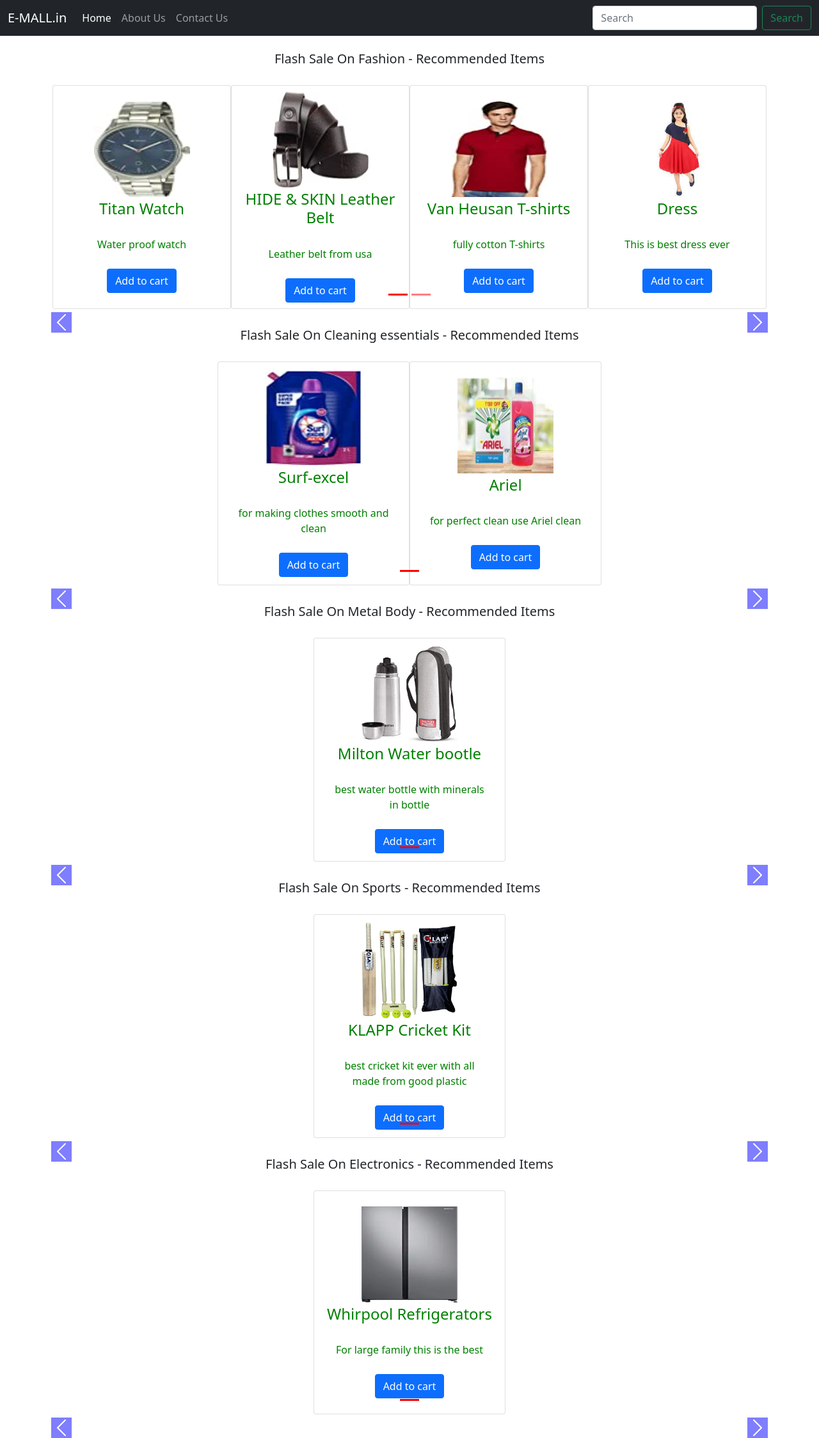
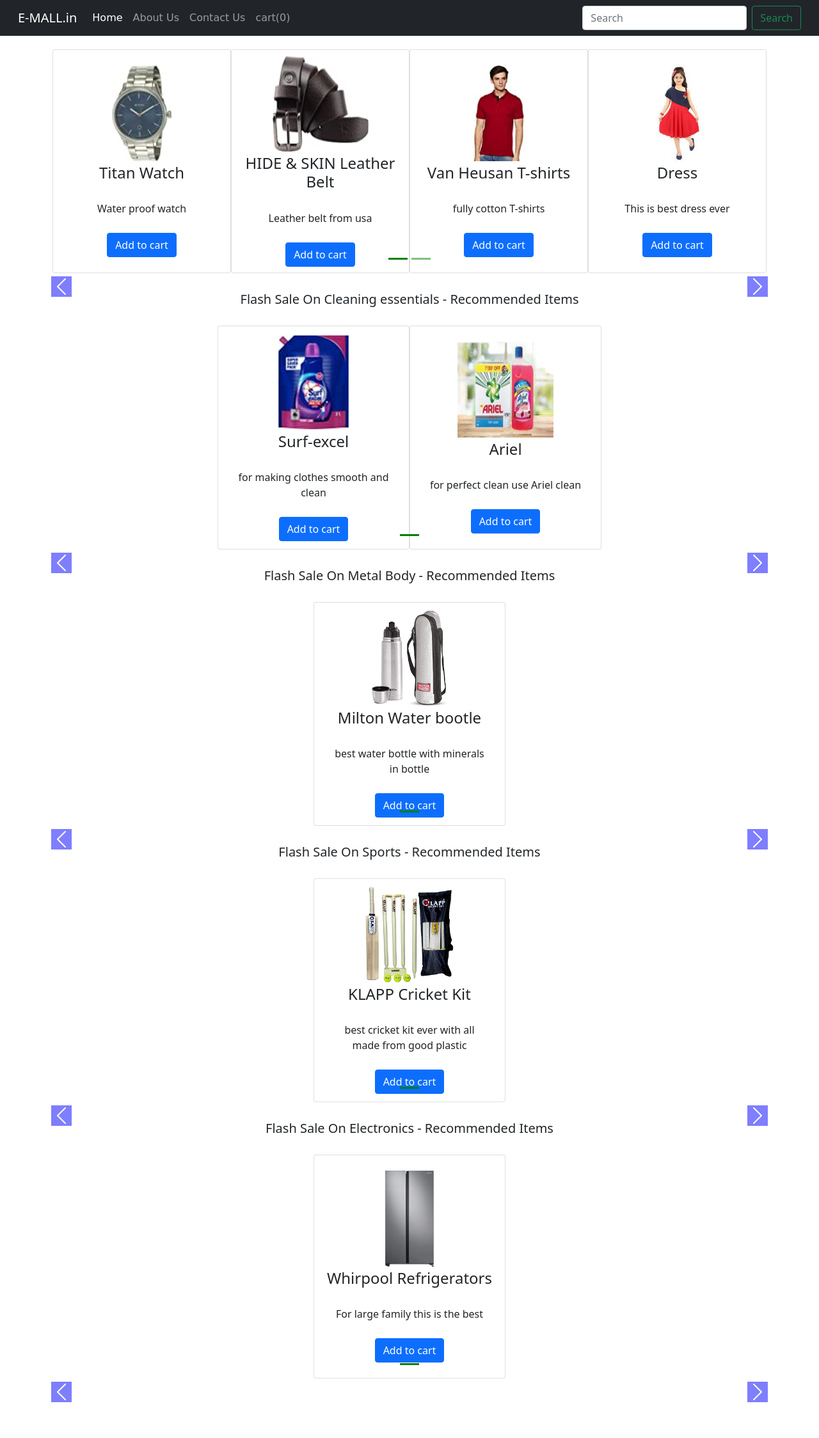
Before and after one commit to raunak321321/E-commerce-website, a Django app: page /shop/ in a window 1280 px wide. Shown: the whole page at 64% size. After the commit the page ends 2192 px from the top, so only its background shows below. Run offline with Django 3.2, Linux system fonts and the light colour scheme; data comes from the database, SQL or seed files in the repository; some libraries are stand-ins or nearby versions.

Commit message:
After styling and updation of cart from scratch

```diff
--- a/shop/templates/shop/basics.html
+++ b/shop/templates/shop/basics.html
@@ -7,6 +7,8 @@
   <meta name="viewport" content="width=device-width, initial-scale=1">
 
   <!-- Bootstrap CSS -->
+  <link rel="stylesheet" href="https://stackpath.bootstrapcdn.com/bootstrap/4.2.1/css/bootstrap.min.css" integrity="sha384-GJzZqFGwb1QTTN6wy59ffF1BuGJpLSa9DkKMp0DgiMDm4iYMj70gZWKYbI706tWS" crossorigin="anonymous">
+
   <link href="https://cdn.jsdelivr.net/npm/bootstrap@5.0.0-beta3/dist/css/bootstrap.min.css" rel="stylesheet"
     integrity="sha384-eOJMYsd53ii+scO/bJGFsiCZc+5NDVN2yr8+0RDqr0Ql0h+rP48ckxlpbzKgwra6" crossorigin="anonymous">
 
@@ -19,7 +21,7 @@
 </head>
 
 <body>
-  <nav class="navbar navbar-expand-lg navbar-dark bg-dark">
+  <nav class="navbar navbar-expand-lg navbar-dark bg-dark" id="navbar">
     <div class="container-fluid">
       <a class="navbar-brand" href="#">E-MALL.in</a>
       <button class="navbar-toggler" type="button" data-bs-toggle="collapse" data-bs-target="#navbarSupportedContent" aria-controls="navbarSupportedContent" aria-expanded="false" aria-label="Toggle navigation">
@@ -35,6 +37,9 @@
           </li>
           <li class="nav-item">
             <a class="nav-link" href="#">Contact Us</a>
+          </li>
+          <li class="nav-item">
+            <a class="nav-link" href="#" id="cart_number">cart(0)</a>
           </li>
           <!-- <li class="nav-item dropdown">
             <a class="nav-link dropdown-toggle" href="#" id="navbarDropdown" role="button" data-bs-toggle="dropdown" aria-expanded="false">
@@ -59,15 +64,23 @@
     </div>
   </nav>
 
-  <script src="https://cdn.jsdelivr.net/npm/bootstrap@5.0.0-beta3/dist/js/bootstrap.bundle.min.js"
+   <script src="https://cdn.jsdelivr.net/npm/bootstrap@5.0.0-beta3/dist/js/bootstrap.bundle.min.js"
     integrity="sha384-JEW9xMcG8R+pH31jmWH6WWP0WintQrMb4s7ZOdauHnUtxwoG2vI5DkLtS3qm9Ekf"
     crossorigin="anonymous"></script>
 
+
   <!-- Option 2: Separate Popper and Bootstrap JS -->
 
-  <script src="https://cdn.jsdelivr.net/npm/@popperjs/core@2.9.1/dist/umd/popper.min.js" integrity="sha384-SR1sx49pcuLnqZUnnPwx6FCym0wLsk5JZuNx2bPPENzswTNFaQU1RDvt3wT4gWFG" crossorigin="anonymous"></script>
-    <script src="https://cdn.jsdelivr.net/npm/bootstrap@5.0.0-beta3/dist/js/bootstrap.min.js" integrity="sha384-j0CNLUeiqtyaRmlzUHCPZ+Gy5fQu0dQ6eZ/xAww941Ai1SxSY+0EQqNXNE6DZiVc" crossorigin="anonymous"></script>
+  <!-- <script src="https://cdn.jsdelivr.net/npm/@popperjs/core@2.9.1/dist/umd/popper.min.js" integrity="sha384-SR1sx49pcuLnqZUnnPwx6FCym0wLsk5JZuNx2bPPENzswTNFaQU1RDvt3wT4gWFG" crossorigin="anonymous"></script>
+    <script src="https://cdn.jsdelivr.net/npm/bootstrap@5.0.0-beta3/dist/js/bootstrap.min.js" integrity="sha384-j0CNLUeiqtyaRmlzUHCPZ+Gy5fQu0dQ6eZ/xAww941Ai1SxSY+0EQqNXNE6DZiVc" crossorigin="anonymous"></script> -->
     {% block body %}{% endblock %}
+
+    <!-- Optional JavaScript -->
+    <!-- jQuery first, then Popper.js, then Bootstrap JS -->
+    <script src="https://code.jquery.com/jquery-3.3.1.slim.min.js" integrity="sha384-q8i/X+965DzO0rT7abK41JStQIAqVgRVzpbzo5smXKp4YfRvH+8abtTE1Pi6jizo" crossorigin="anonymous"></script>
+    <script src="https://cdnjs.cloudflare.com/ajax/libs/popper.js/1.14.6/umd/popper.min.js" integrity="sha384-wHAiFfRlMFy6i5SRaxvfOCifBUQy1xHdJ/yoi7FRNXMRBu5WHdZYu1hA6ZOblgut" crossorigin="anonymous"></script>
+    <script src="https://stackpath.bootstrapcdn.com/bootstrap/4.2.1/js/bootstrap.min.js" integrity="sha384-B0UglyR+jN6CkvvICOB2joaf5I4l3gm9GU6Hc1og6Ls7i6U/mkkaduKaBhlAXv9k" crossorigin="anonymous"></script>
+    {% block js %} {% endblock %}
 
 </body>
 
--- a/shop/templates/shop/index.html
+++ b/shop/templates/shop/index.html
@@ -5,16 +5,31 @@
 
   {% block css %}
   body{
-    <!-- background-color: blue;  -->
+    z-index:-1;
   }
+  #navbar{
+    display: flex;
+    align-items: center;
+     /* position: relative; */
+    width: 100%;
+     position: fixed;
+     opacity:1;
+     z-index:1;
 
+}
+#navbar ul{
+  z-index: 1;
+  font-family: 'Playball', cursive;
+  display: flex;
+}
 img{
-  width:150px;
+  z-index: 0;
+  max-width:150px;
   height:150px;
-  <!-- justify-content: center; -->
 }
 
     .image-container {
+      z-index: 0;
       display: flex;
       justify-content: center;
       align-items: center;
@@ -22,6 +37,8 @@
 
 
 .card{
+  z-index: 0;
+
   margin: 5px 0px;
   justify-content:center;
   align-items: center;
@@ -29,35 +46,41 @@
   height:350px;
 
 }
+
 .center{
+
+
   display:flex;
   justify-content:center;
   align-items:center;
 }
 .para{
+  z-index: 0;
   margin: 10px;
   padding: 16px;
   text-align: center;
 }
 h4{
+  z-index: 0;
   text-align: center;
   margin: 2px;
   padding: 2px;
 }
 body .carousel-control-prev-icon,
 body .carousel-control-next-icon{
+  z-index: 0;
 background-color: blue;
 }
 .carousel-control-prev,
           .carousel-control-next{
+            z-index: 0;
           top: auto;
 bottom: auto;
           }
-          .active{
-            color:green;
-          }
+
           .carousel-indicators [data-bs-target]{
-            background-color:red;
+            z-index: 0;
+            background-color:green;
           }
 
 
@@ -91,7 +114,7 @@
               <img src="/media/{{product.0.image}}" class="d-block" alt="">
               <h4 class="center">{{product.0.product_name}}</h4>
               <p class="para">{{product.0.desc}}</p>
-                    <a href="#" class="btn btn-primary">Add to cart</a>
+                    <button id="pr{{product.0.id}}" class="btn btn-primary cart">Add to cart</button>
             </div>
             {% for i in product|slice:"1:"%}
             <!-- ye one se lek pura end tk jayega -->
@@ -99,7 +122,7 @@
               <img src="/media/{{i.image}}" class="d-block" alt="">
               <h4 class="center">{{i.product_name}}</h4>
               <p class="para">{{i.desc}}</p>
-                    <a href="#" class="btn btn-primary">Add to cart</a>
+              <button id="pr{{i.id}}" class="btn btn-primary cart">Add to cart</button>
             </div>
             {% if forloop.counter|add:1|divisibleby:4 and forloop.counter > 0 and not forloop.last %}
           </div></div><div class="carousel-item"><div class="image-container">
@@ -125,7 +148,57 @@
     </div>
     {% endfor %}
 </div>
+{% endblock %}
 
+  {% block js %}
+  <script>
+    update();
+   console.log('working')
+
+  //  for making cart
+if(localStorage.getItem('cart') == null)
+{
+var cart={};
+}
+else{
+cart= JSON.parse(localStorage.getItem('cart'));
+}
+//jQuery starts here//
+$('.cart').click(function(){
+
+// console.log('clicked');
+var idstr = this.id.toString();
+if(cart[idstr]!=undefined){
+  cart[idstr]=cart[idstr]+1;
+}
+else{
+  cart[idstr]=1;
+}
+console.log(cart);
+localStorage.setItem('cart', JSON.stringify(cart));
+update();
+// here we update our system means when it reloads all our carts get not rid off
+});
+function update(){
+cart_number = document.getElementById('cart_number');
+if(localStorage.getItem('cart') != null){
+  cartstr = localStorage.getItem('cart')
+                cart = JSON.parse(cartstr)
+  var number  = 0 ;
+  for (let k in cart) {
+    // console.log(k + ' is ' + fruits[k])
+    number = number + cart[k];
+}
+cart_number.innerHTML = `cart(${number})`;
+}
+else{
+  cart_number.innerHTML = "cart(0)";
+}}
+
+
+// localStorage.clear();
+// localStorage.removeItem
+  </script>
   {% endblock %}
 
 </body>
```
